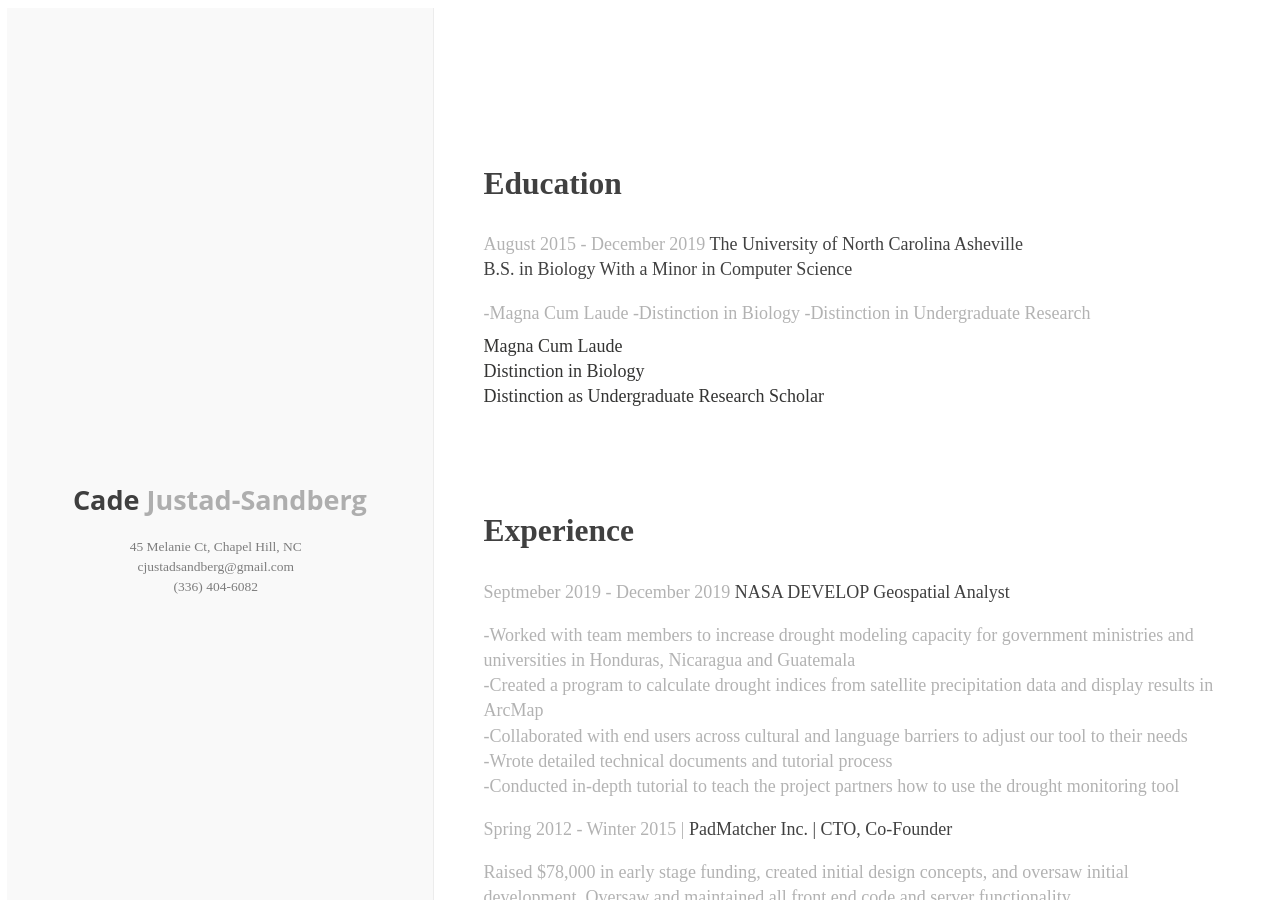
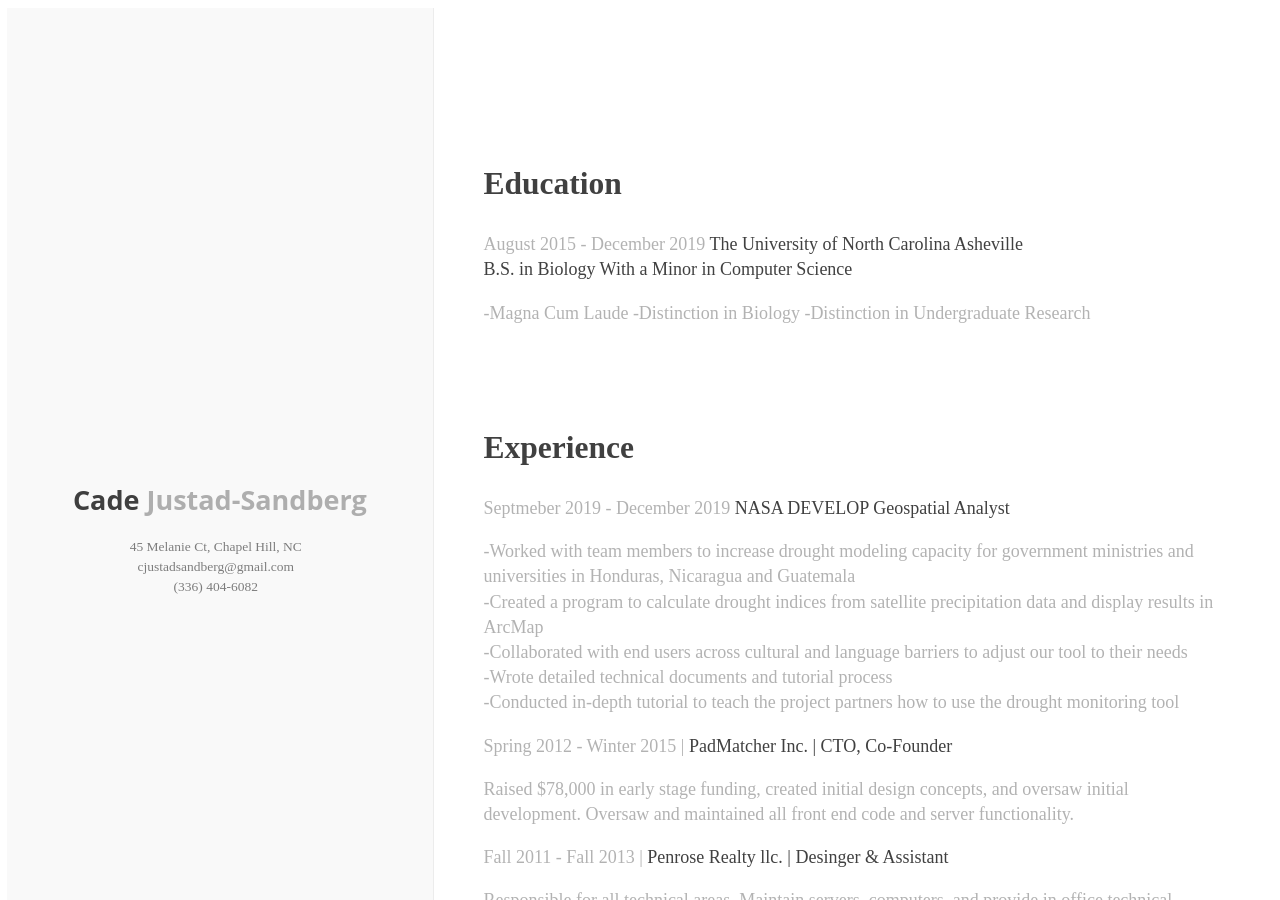
Before and after one commit to cadejs/cadejs.github.io, a Jekyll site: the page pages/resume.html, which Jekyll copies as it is, in a window 1280 px wide and 900 px high. Built offline with Jekyll 4.4.1, drawn with Linux system fonts in a browser that asks for light colours.

Commit message:
done for day, next step is to put all relevant resume information in

```diff
--- a/pages/resume.html
+++ b/pages/resume.html
@@ -29,10 +29,6 @@
         <em>B.S. in Biology With a Minor in Computer Science</em></p>
         <p>-Magna Cum Laude -Distinction in Biology -Distinction in Undergraduate Research
 
-        <ul>
-		  <li>Magna Cum Laude</li><li>Distinction in Biology</li><li>    Distinction as Undergraduate Research Scholar</li>
-
-		</ul>
       </section>
 
       <section>
@@ -45,8 +41,6 @@
 		-Wrote detailed technical documents and tutorial process
 		<br>
 		-Conducted in-depth tutorial to teach the project partners how to use the drought monitoring tool
-
-
         </p>
         <p>Spring 2012 - Winter 2015 | <em>PadMatcher Inc. | CTO, Co-Founder</em></p>
         <p>Raised $78,000 in early stage funding, created initial design
```
